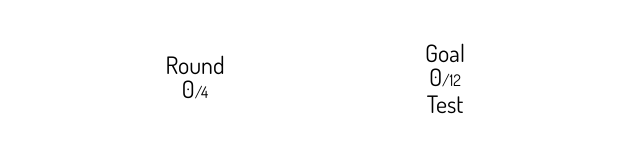
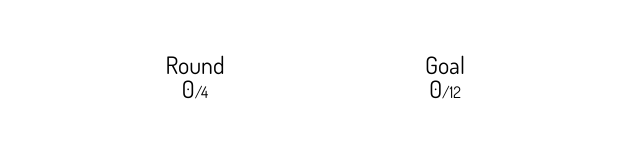
Before and after one commit to jaredblumer/freemodoro, a React (Create React App) app: page / in a window 1280 px wide. Shown: the part 632-784 px from the top of the page, without its empty margins (320-960 px from the left). Built offline with nearby package versions, Linux system fonts and the light colour scheme.

Commit message:
Add redux state to round and goal divs

```diff
--- a/src/components/Pomodoro.js
+++ b/src/components/Pomodoro.js
@@ -113,16 +113,16 @@ class Pomodoro extends React.Component {
               <span className="footer-data-current">
                 {this.props.currentRound}
               </span>
-              <span className="footer-data-goal">/4</span>
+              <span className="footer-data-goal">/{this.props.totalRound}</span>
             </div>
           </div>
           <div className="goal">
             <div className="goal-title">Goal</div>
             <div className="goal-data">
-              <span className="footer-data-current">0</span>
-              <span className="footer-data-goal">/12</span>
-              <br />
-              <button onClick={this.props.incrementRound}>Test</button>
+              <span className="footer-data-current">
+                {this.props.currentGoal}
+              </span>
+              <span className="footer-data-goal">/{this.props.totalGoal}</span>
             </div>
           </div>
         </div>
@@ -135,7 +135,10 @@ const mapStateToProps = state => {
   console.log("mapstatetoprops called");
   console.log(state);
   return {
-    currentRound: state.data.currentRound
+    currentGoal: state.data.currentGoal,
+    currentRound: state.data.currentRound,
+    totalGoal: state.data.totalGoal,
+    totalRound: state.data.totalRound
   };
 };
 
```
